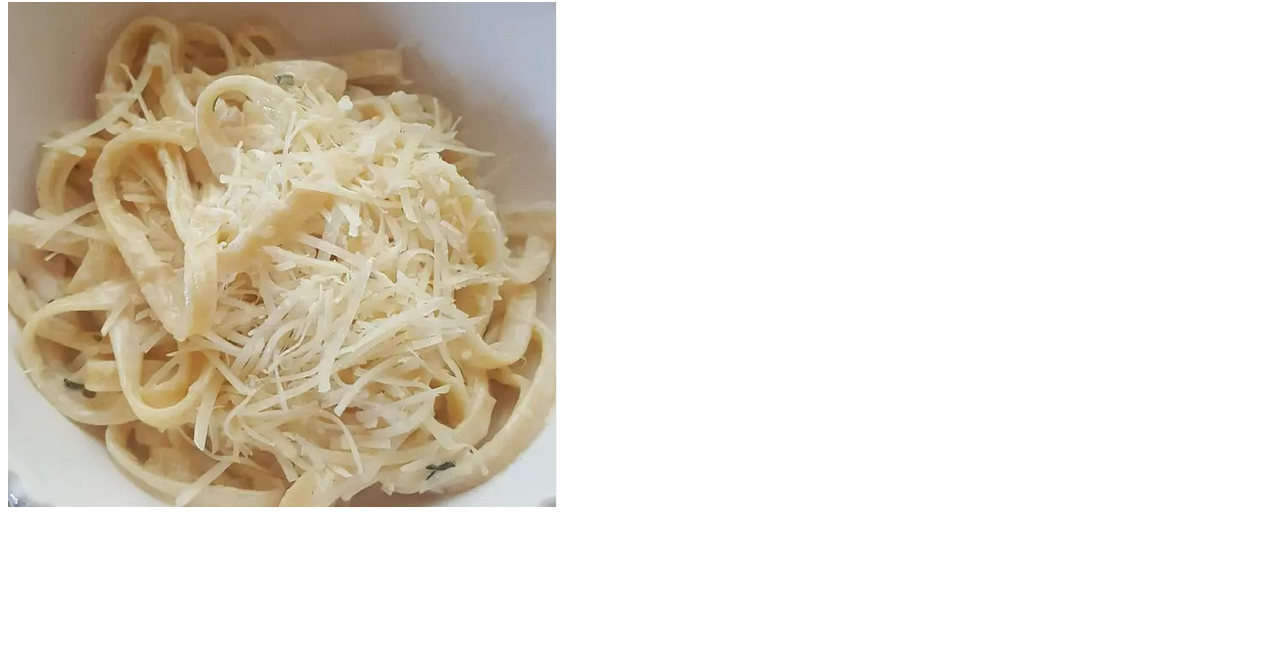
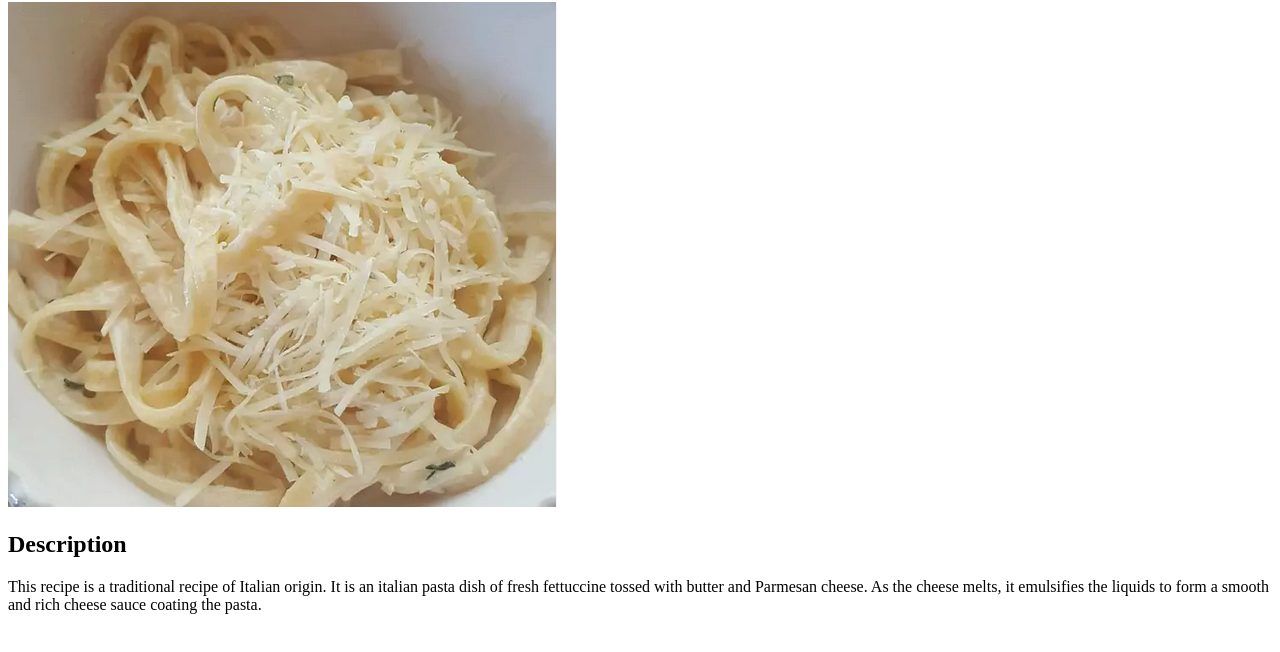
Before and after one commit to johnlmiranda/odin-recipes, a plain HTML site: page recipes/alfredo.html in a window 1280 px wide. Shown: the part 78-730 px from the top of the page. Drawn offline with Linux system fonts and the light colour scheme.

Commit message:
Added recipe description to alfredo.html

```diff
--- a/recipes/alfredo.html
+++ b/recipes/alfredo.html
@@ -9,7 +9,8 @@
 <body>
     <h1>Alfredo</h1>
         <img src="../images/Alfredo.png" alt="Alfredo"></img>
-
-
+    <h2>Description</h2>
+        This recipe is a traditional recipe of Italian origin. It is an italian pasta dish of fresh fettuccine tossed with butter and Parmesan cheese.
+        As the cheese melts, it emulsifies the liquids to form a smooth and rich cheese sauce coating the pasta.
 </body>
 </html>
```
